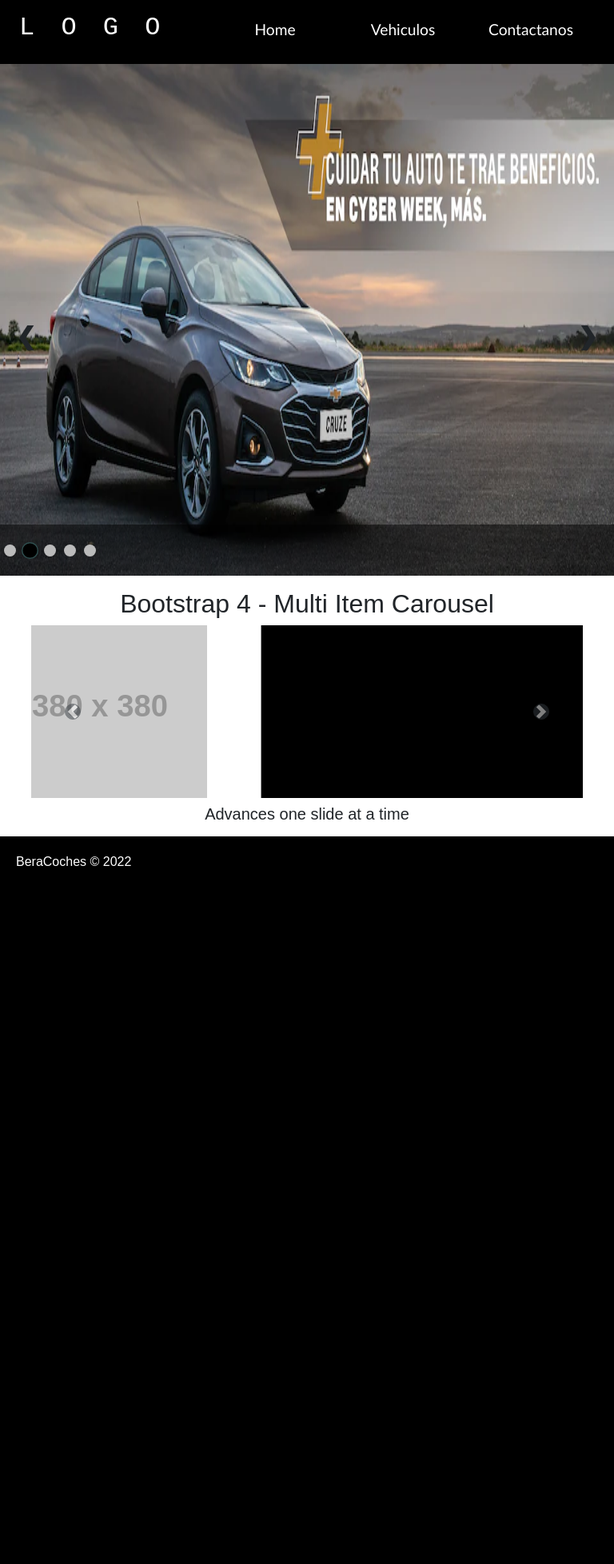
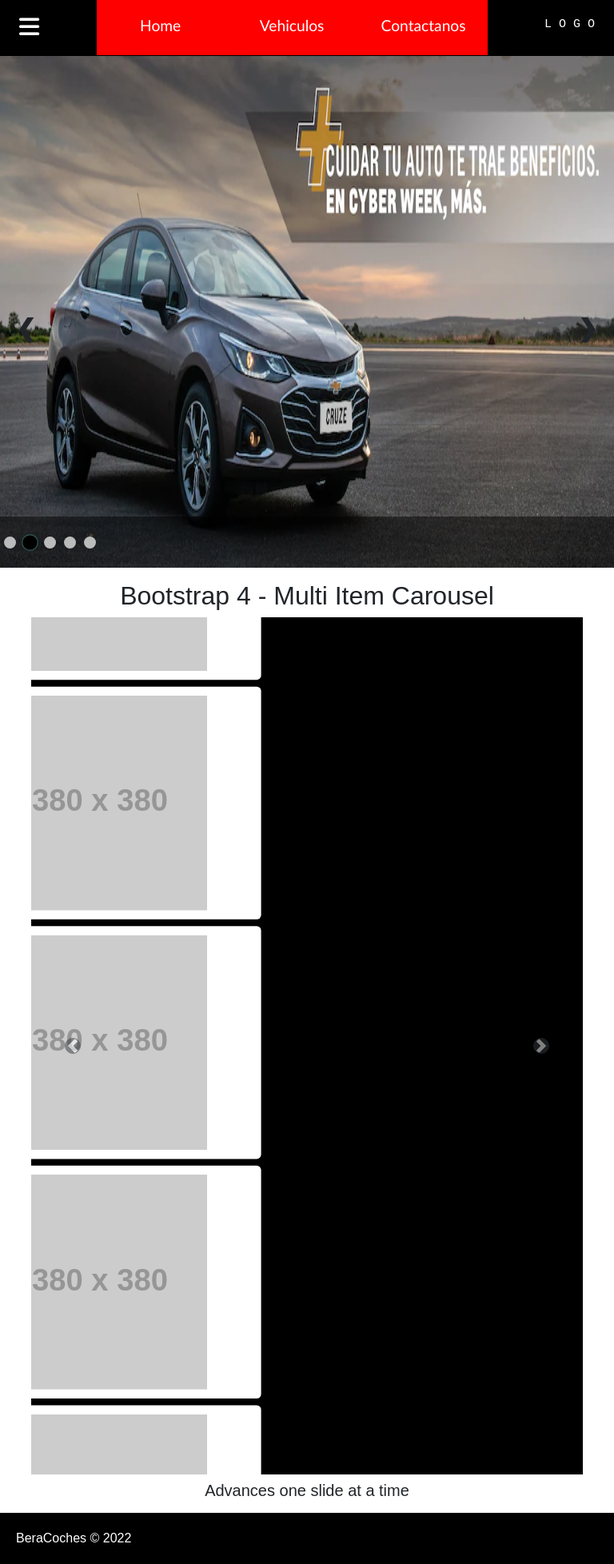
Before and after one commit to agustinservin/concesionaria2, a PHP site: page /newWorkspace/ in a window 768 px wide. Shown: the whole page at 80% size. Before the commit the page ends 1083 px from the top, so only its background shows below. Run offline with PHP 8.4, Linux system fonts and the light colour scheme; data comes from the database, SQL or seed files in the repository; grey boxes labelled with a size stand in for pictures from a placeholder-image service; data that the repository does not hold is empty; some libraries are stand-ins or nearby versions.

Commit message:
modificando el menu responsive(falta terminar)

```diff
--- a/public/estilos/default.css
+++ b/public/estilos/default.css
@@ -70,6 +70,9 @@
     cursor: pointer;
     border-color: crimson;
     transition: all 0.4s ease;
+}
+#menu-icono{
+    display: none;
 }
 #header ul{
     display: flex;
@@ -331,37 +334,32 @@
     to {opacity: 1}
   }
 
-  /* carrusel de cards home */
-@media (max-width: 768px) {
-    .carousel-inner .carousel-item > div {
-        display: none;
+@media (max-width:768px){
+    *{
+        padding: 0;
+        margin: 0;
     }
-    .carousel-inner .carousel-item > div:first-child {
+    #main{
+        padding: 0;
+    }
+    #menu-icono{
+        display: flex;
+        z-index: 10;
+        font-size: 1.8rem;
+        align-self: center;
+        color: white;
+    }
+    #header .logo{
+        font-size: 15px;
+        width: auto;
+        letter-spacing: 0px;
+    }
+    #header{
+        height: 70px;
+    }
+    #header ul,li{
         display: block;
-    }
-}
-
-.carousel-inner .carousel-item.active,
-.carousel-inner .carousel-item-next,
-.carousel-inner .carousel-item-prev {
-    display: flex;
-}
-
-/* display 3 */
-@media (min-width: 768px) {
-
-    .carousel-inner .carousel-item-right.active,
-    .carousel-inner .carousel-item-next {
-      transform: translateX(33.333%);
+        background-color: red;
     }
 
-    .carousel-inner .carousel-item-left.active,
-    .carousel-inner .carousel-item-prev {
-      transform: translateX(-33.333%);
-    }
 }
-
-.carousel-inner .carousel-item-right,
-.carousel-inner .carousel-item-left{
-  transform: translateX(0);
-}
--- a/views/header.php
+++ b/views/header.php
@@ -12,8 +12,9 @@
 
 
     <div id="header">
+    <i id="menu-icono" class="fa-solid fa-bars"></i>
         <!--<img class="logo" src="<?php echo constant('URL');?>public/images/logo.png"></ing>
----><h2 class="logo">L O G O</h2>
+--->
 <ul>
 
         <a style="text-decoration:none;" class="link-header" href="<?php echo constant('URL')?>"><li class="item-header">Home</li></a>
@@ -22,6 +23,7 @@
 
         <a style="text-decoration:none;" class="link-header" href="<?php echo constant('URL')?>contacto"><li class="item-header">Contactanos</li></a>
         </ul>
+        <h2 class="logo">L O G O</h2>
     </div>
 
 </body>
```
